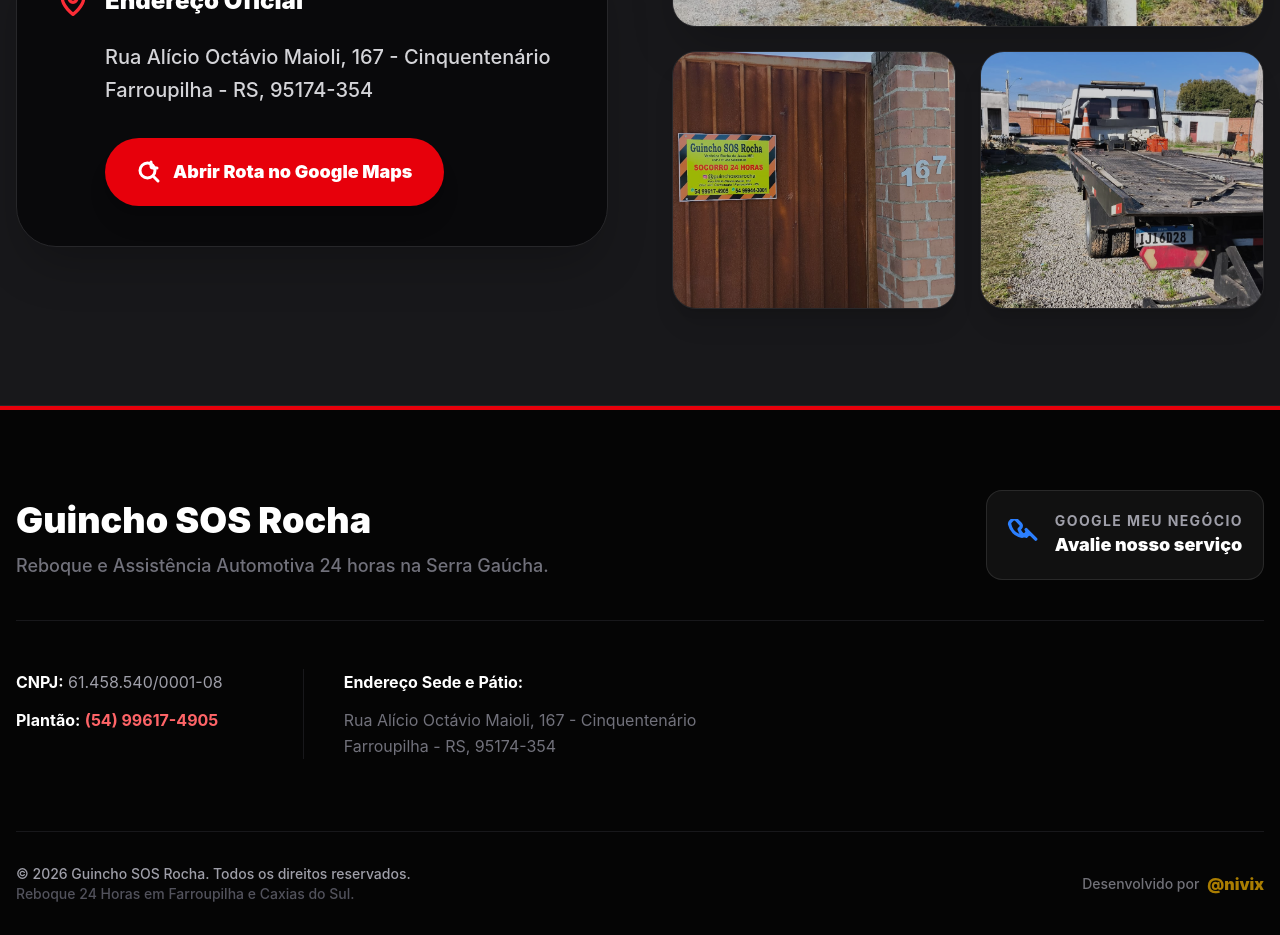
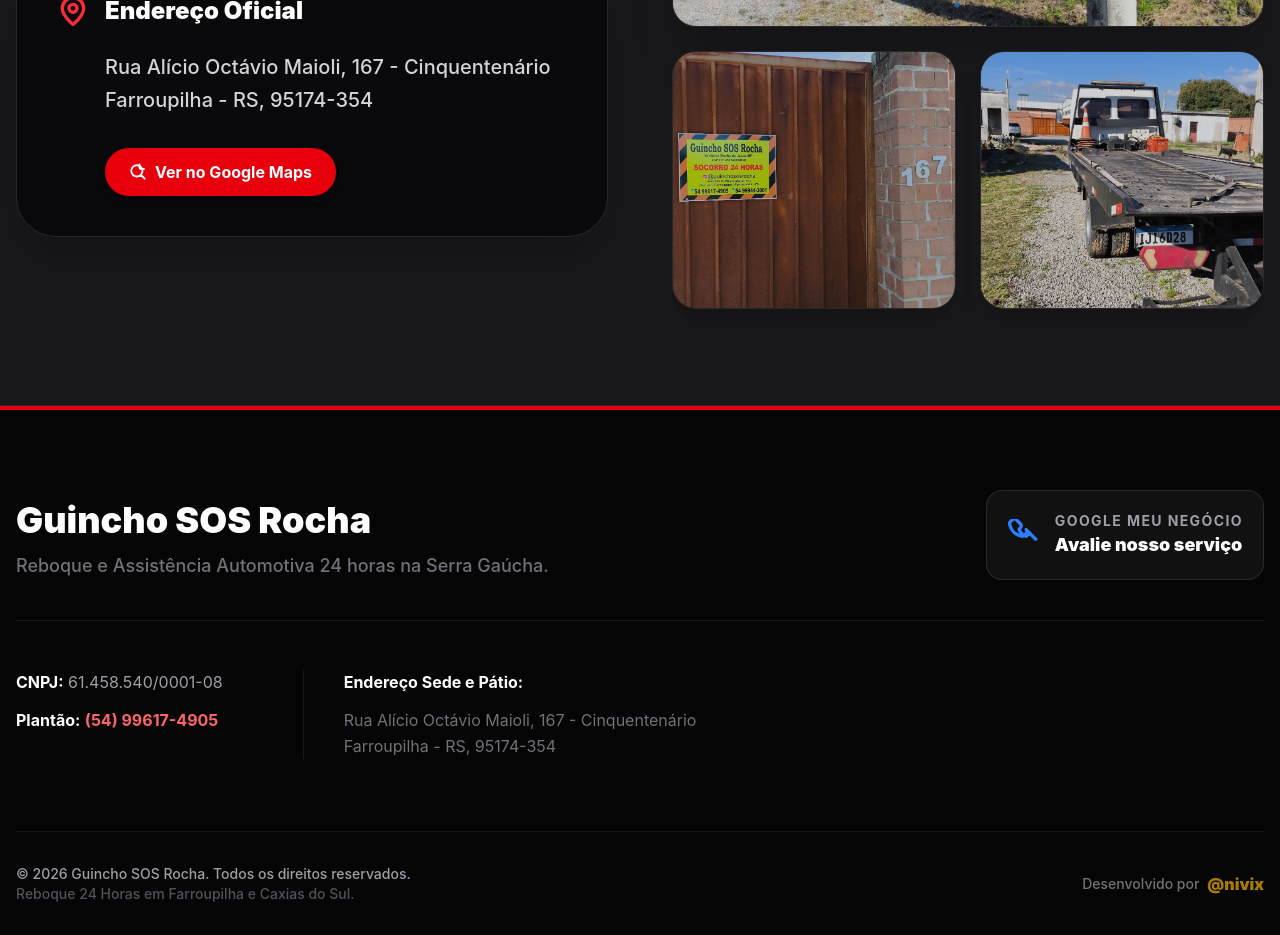
Before and after one commit to gugrando/guinchorocha, a React (Vite) app: page / in a window 1280 px wide. Shown: the part 3920-4855 px from the top of the page. Built offline with nearby package versions, Linux system fonts and the light colour scheme.

Commit message:
UI: Make Google Maps button more compact

```diff
--- a/src/App.jsx
+++ b/src/App.jsx
@@ -228,11 +228,11 @@
                   <div className="pl-12">
                     <a href={GMB_LINK}
                        target="_blank" rel="noopener noreferrer"
-                       className="w-full sm:w-auto inline-flex justify-center items-center gap-3 bg-red-600 hover:bg-red-500 text-white font-black text-lg py-5 px-8 rounded-full transition-all shadow-xl hover:-translate-y-2 active:scale-95">
-                      <svg xmlns="http://www.w3.org/2000/svg" width="24" height="24" viewBox="0 0 24 24" fill="none" stroke="currentColor" strokeWidth="3" strokeLinecap="round" strokeLinejoin="round">
+                       className="inline-flex justify-center items-center gap-2 bg-red-600 hover:bg-red-500 text-white font-bold text-sm sm:text-base py-3 px-6 rounded-full transition-all shadow-md hover:-translate-y-1 active:scale-95">
+                      <svg xmlns="http://www.w3.org/2000/svg" width="18" height="18" viewBox="0 0 24 24" fill="none" stroke="currentColor" strokeWidth="2.5" strokeLinecap="round" strokeLinejoin="round">
                         <path d="M14 2v4a2 2 0 0 0 2 2h4"/><path d="m21 21-5.197-5.197m0 0A7.5 7.5 0 1 0 5.196 5.196a7.5 7.5 0 0 0 10.607 10.607Z"/>
                       </svg>
-                      Abrir Rota no Google Maps
+                      Ver no Google Maps
                     </a>
                   </div>
                 </div>
```
